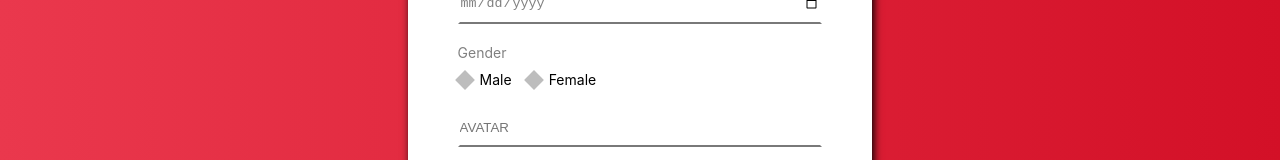
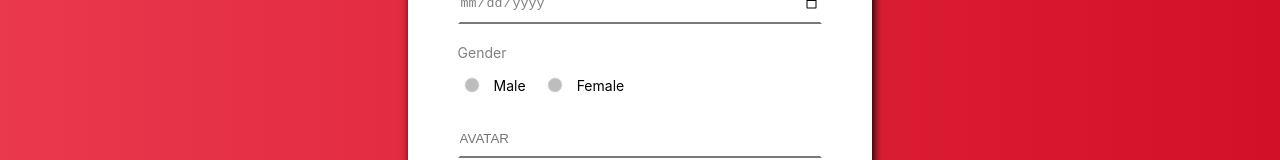
Before and after one commit to emanuel-yaish/react_week_project, a React (Create React App) app: page /newprofile in a window 1280 px wide. Shown: the part 365-525 px from the top of the page. Built offline with nearby package versions, Linux system fonts and the light colour scheme.

Commit message:
netlify will work

```diff
--- a/src/components/RadioButtons.css
+++ b/src/components/RadioButtons.css
@@ -16,10 +16,10 @@
 }
 
 .radio-buttons-input[type="radio"] {
-  /* appearance: none; */
+  appearance: none;
   width: 1.4rem;
   height: 1.4rem;
-  margin: calc(0 1.4rem / 2);
+  margin: calc(1.4rem / 2);
   outline: calc(1.4rem / 2) solid var(--heart-inactive-color);
   outline-offset: calc(1.4rem / -2);
   cursor: pointer;
```
